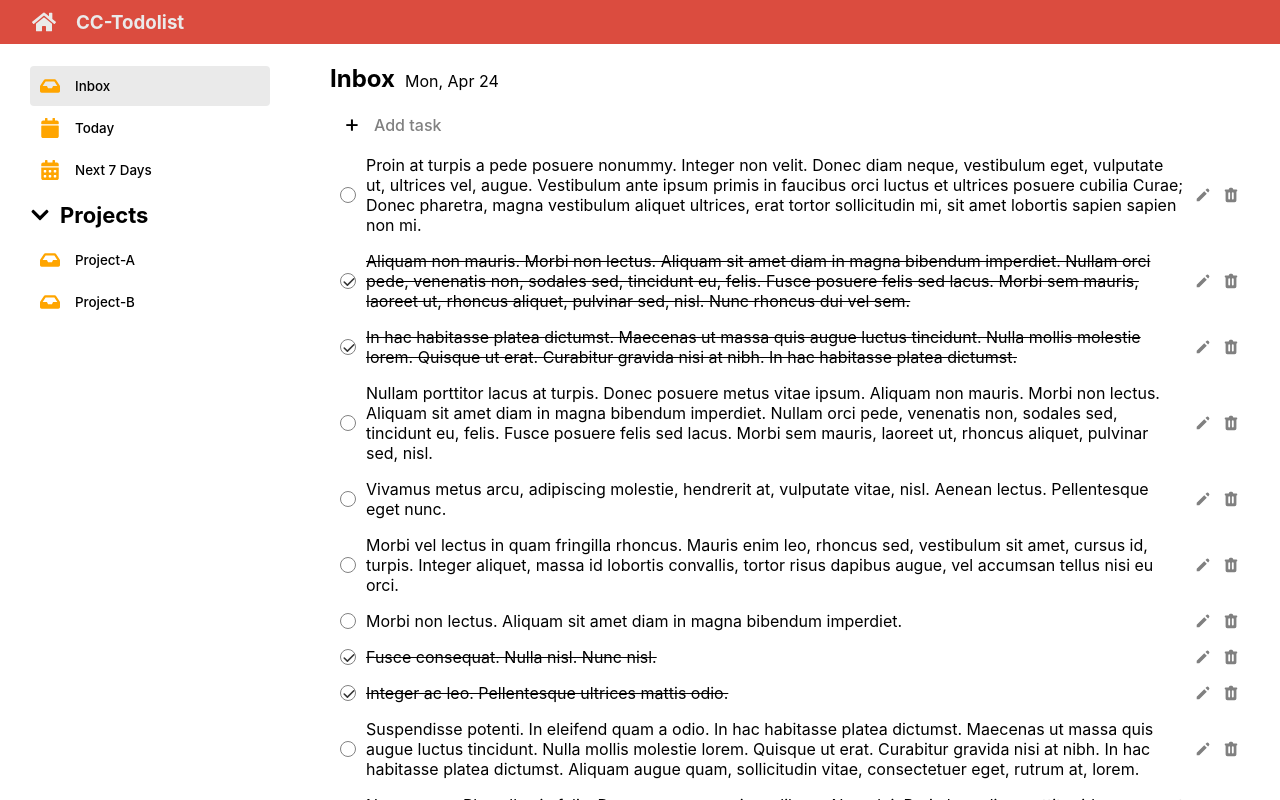
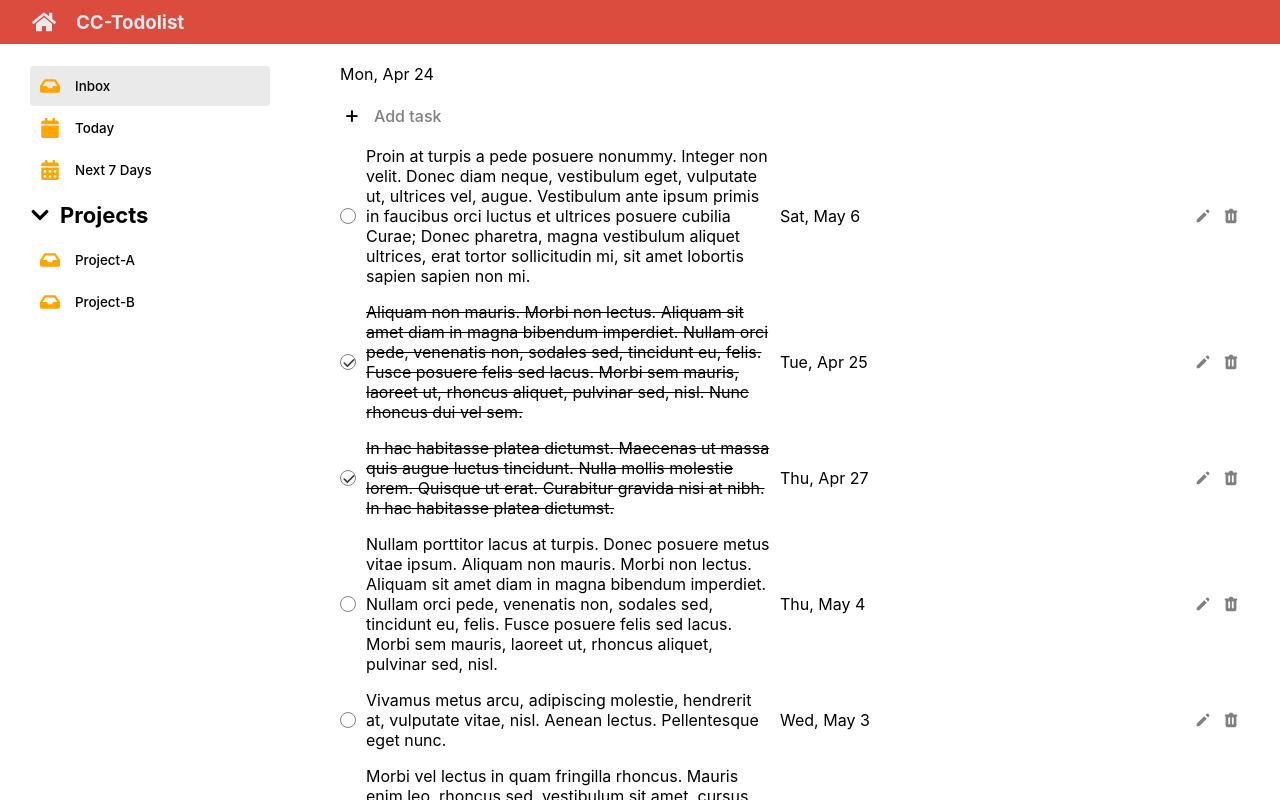
Before and after one commit to Hybola/todolist, a React (Create React App) app: page / in a window 1280 px wide. Built offline with nearby package versions, Linux system fonts and the light colour scheme; the HTML template or start-up script is replaced by a standard one.

Commit message:
finish uitls day function

```diff
--- a/src/components/Todo/TodoForm.jsx
+++ b/src/components/Todo/TodoForm.jsx
@@ -7,7 +7,7 @@ TodoForm.propTypes = {
   onSetIsShowForm: PropTypes.func.isRequired,
   onAddTodo: PropTypes.func,
   onEditTodo: PropTypes.func,
-  todo: PropTypes.oneOfType([PropTypes.object, undefined]), // undefined , {id : number | string , task : string, status : bool, due_date:string}
+  todo: PropTypes.oneOfType([PropTypes.object]), // undefined , {id : number | string , task : string, status : bool, due_date:string}
 };
 
 // TodoForm => call in 2 Mode
--- a/src/components/Todo/TodoHeader.jsx
+++ b/src/components/Todo/TodoHeader.jsx
@@ -1,14 +1,25 @@
 import styles from "./TodoHeader.module.scss";
+import { getFormattedDate } from "../../utils/DateUtils";
 
-export function TodoHeader() {
-  const now = new Date();
-  const options = { weekday: "short", month: "short", day: "numeric" };
-  // console.log(now.toLocaleDateString('en-US',options))
+// export function TodoHeader(props) {
+//     const now = new Date();
+//     const options = { weekday: 'short', month: 'short', day: 'numeric' };
+//     // console.log(now.toLocaleDateString('en-US',options))
+//     console.log(props.title)  // Today
+//     console.log(props.titel) // undefined
+//     return (
+//         <div className={styles.header}>
+//             <h1>{props.title}</h1>
+//             <p>{now.toLocaleDateString('en-US', options)}</p>
+//         </div>
+//     );
+// }
 
+export function TodoHeader({ title }) {
   return (
     <div className={styles.header}>
-      <h1>Inbox</h1>
-      <p>{now.toLocaleDateString("en-US", options)}</p>
+      <h1>{title}</h1>
+      <p>{getFormattedDate(Date.now())}</p>
     </div>
   );
 }
--- a/src/components/Todo/TodoItem.jsx
+++ b/src/components/Todo/TodoItem.jsx
@@ -2,6 +2,7 @@ import styles from "./TodoItem.module.scss";
 import { HiCheck, HiPencil, HiTrash } from "react-icons/hi";
 import { useState } from "react";
 import { TodoForm } from "./TodoForm";
+import { getFormattedDate } from "../../utils/DateUtils";
 
 export function TodoItem({ todo, onEditTodo, onDeleteTodo }) {
   // #1 : Logic,State
@@ -35,7 +36,7 @@ export function TodoItem({ todo, onEditTodo, onDeleteTodo }) {
             <HiCheck className={checkboxStyle} />
           </div>
           <p className={taskStyle}>{todo.task}</p>
-
+          <p>{getFormattedDate(todo.due_date)}</p>
           <div className={styles.edit__icon} onClick={handleOpenEditMode}>
             <HiPencil />
           </div>
--- /dev/null
+++ b/src/utils/DateUtils.js
@@ -0,0 +1,9 @@
+// OUTPUT : Wed, Apr 26
+export const getFormattedDate = (dateTime) => {
+  const dayObj = new Date(dateTime);
+  const options = { weekday: "short", month: "short", day: "numeric" };
+
+  let formattedDateStr = dayObj.toLocaleDateString(dayObj, options);
+
+  return formattedDateStr;
+};
```
